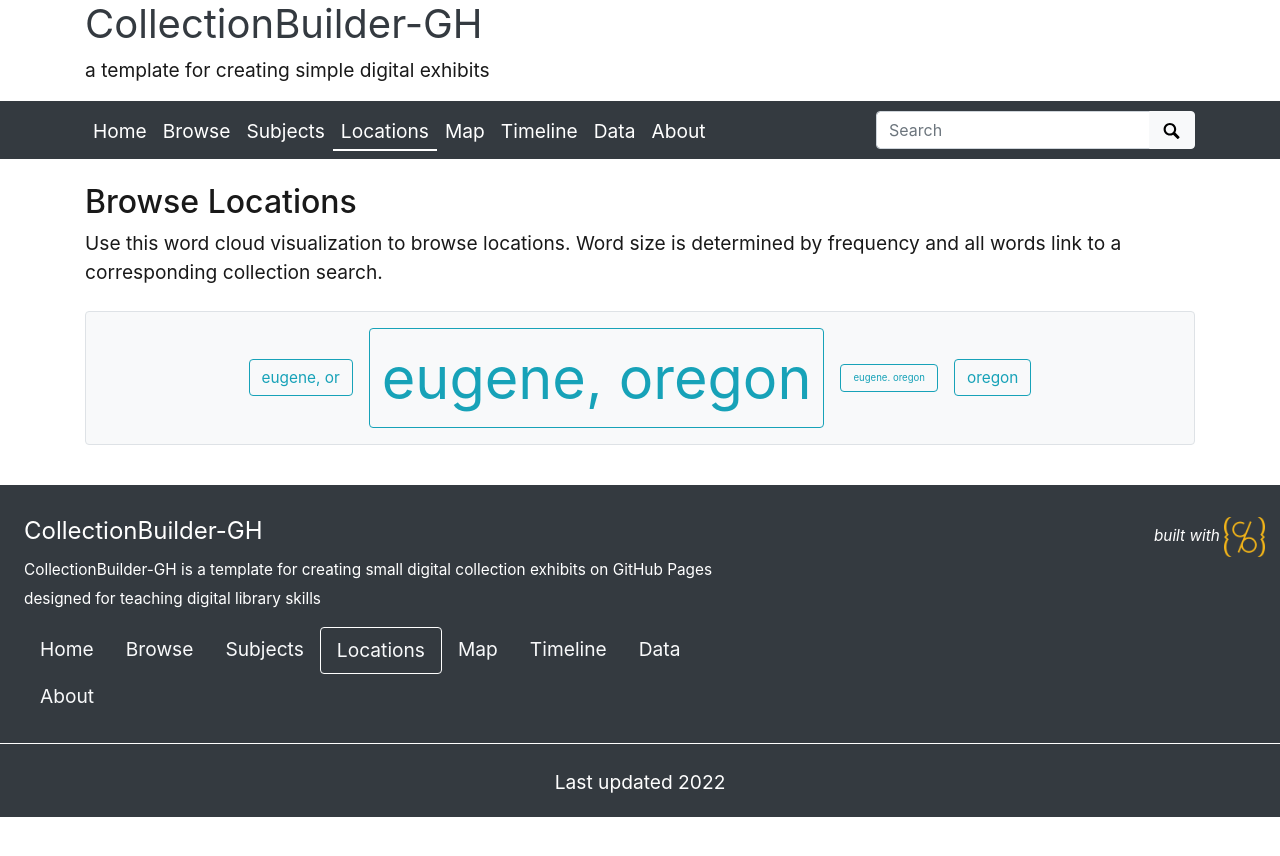
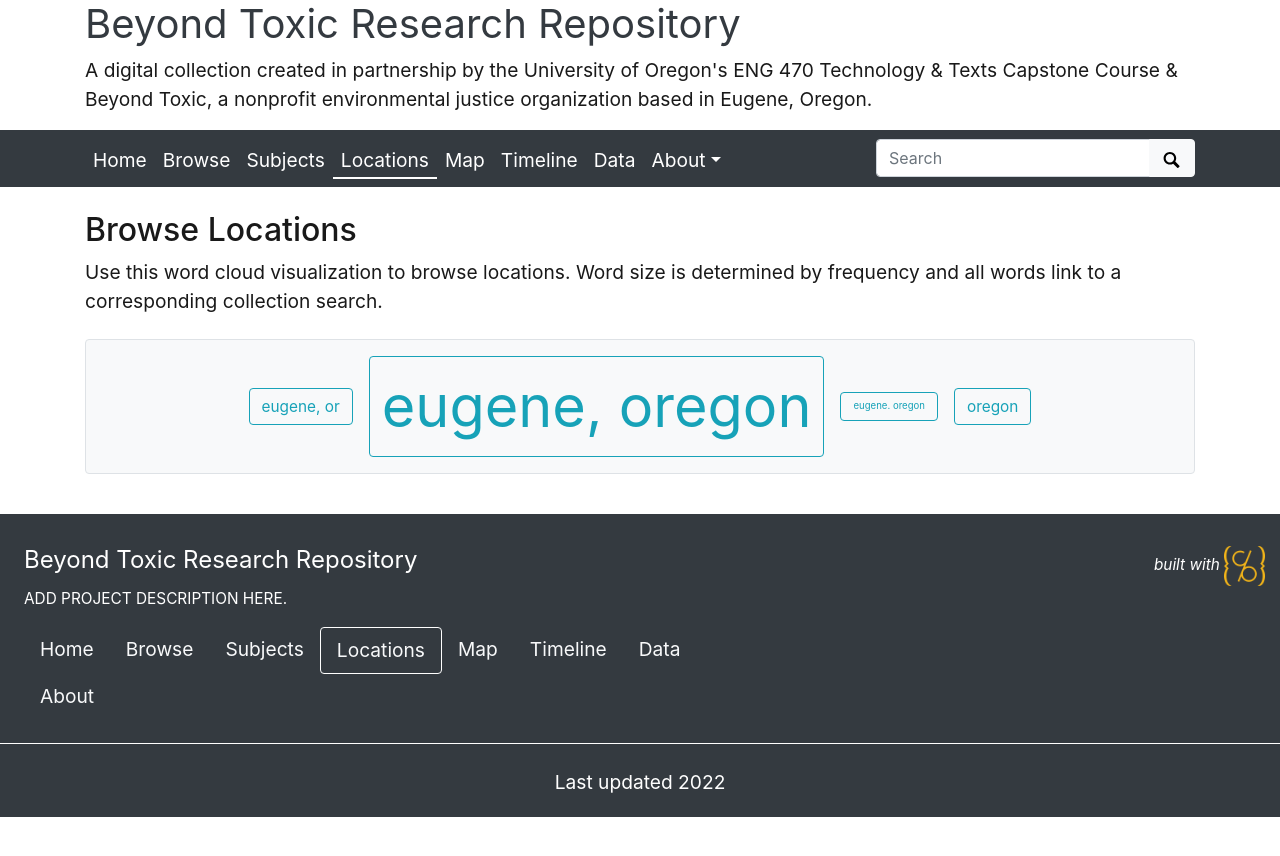
Before and after one commit to learn-static/eng-470, a Jekyll site: the page built from pages/locations.md, in a window 1280 px wide. Shown: the top 856 px of the page. Built offline with Jekyll 4.4.1, drawn with Linux system fonts in a browser that asks for light colours.

```diff
--- a/_config.yml
+++ b/_config.yml
@@ -20,14 +20,14 @@ source-code: https://github.com/CollectionBuilder/collectionbuilder-gh
 # SITE SETTINGS
 #
 # title of site appears in banner
-title: CollectionBuilder-GH
+title: Beyond Toxic Research Repository
 # tagline, a short phrase that will appear throughout the site in the top banner
-tagline: a template for creating simple digital exhibits
-# description appears in meta tags and other locations
+tagline: A digital collection created in partnership by the University of Oregon's ENG 470 Technology & Texts Capstone Course & Beyond Toxic, a nonprofit environmental justice organization based in Eugene, Oregon.
+# description appears in meta tags and other locations"
 # this description might appear in search result lists, keep around 160 characters max
-description: "CollectionBuilder-GH is a template for creating small digital collection exhibits on GitHub Pages designed for teaching digital library skills"
+description: "ADD PROJECT DESCRIPTION HERE."
 # creator of the digital collection, to appear in meta tags; we typically use our GitHub usernames but feel free to just use your name
-author: CollectionBuilder
+author: mattieburket, kmthorn
 
 ##########
 # COLLECTION SETTINGS
--- a/_data/config-nav.csv
+++ b/_data/config-nav.csv
@@ -6,4 +6,6 @@ Locations,/locations.html
 Map,/map.html
 Timeline,/timeline.html
 Data,/data.html
-About,/about.html
+About,,
+About the Project,/about.html,About
+Metadata Refinement Lesson Plan,/refinementlesson.html,About
--- a/_includes/feature/nav-menu.html
+++ b/_includes/feature/nav-menu.html
@@ -13,5 +13,5 @@
 {%- endcomment -%}
 {% assign sections = include.sections | split: ';'%}
 <p class="h6 shadow-sm p-3 about-nav sticky-top bg-white" style="line-height: 1.5em;">
-    Contents: {% for section in sections %}<a class="mx-2" href="#{{ section | slugify }}">{{ section }}</a> | {% endfor %}<a class="mx-2" href="#technical">Tech</a>
+    Contents: {% for section in sections %}<a class="mx-2" href="#{{ section | slugify }}">{{ section }}</a> | {% endfor %}
 </p>
--- a/_layouts/about.html
+++ b/_layouts/about.html
@@ -4,5 +4,3 @@ layout: default
 <div class="container my-4 about-contents">
 {{ content }}
 </div>
-
-{% if page.credits == true %}{% include cb/credits.html %}{% endif %}
```
Also changed, not shown: pages/refinementlesson.md (added, +123 -0 lines).
